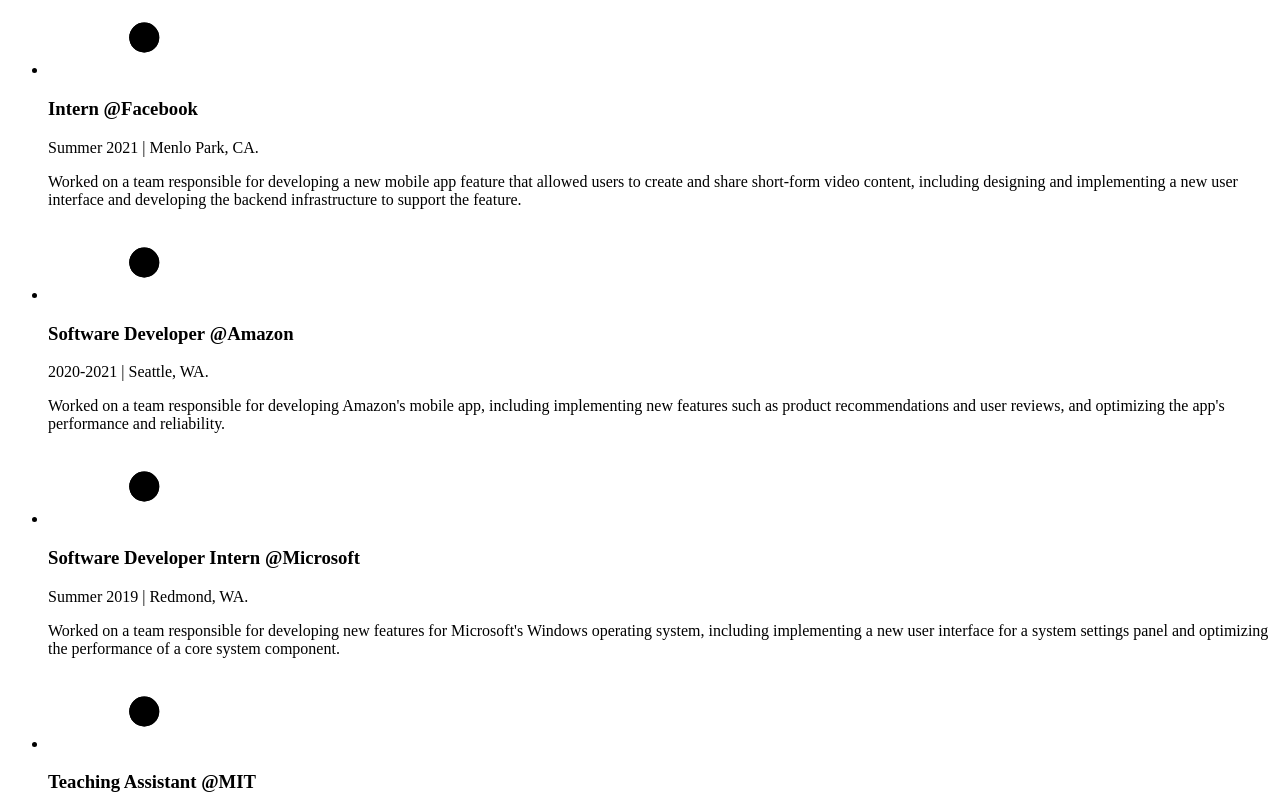
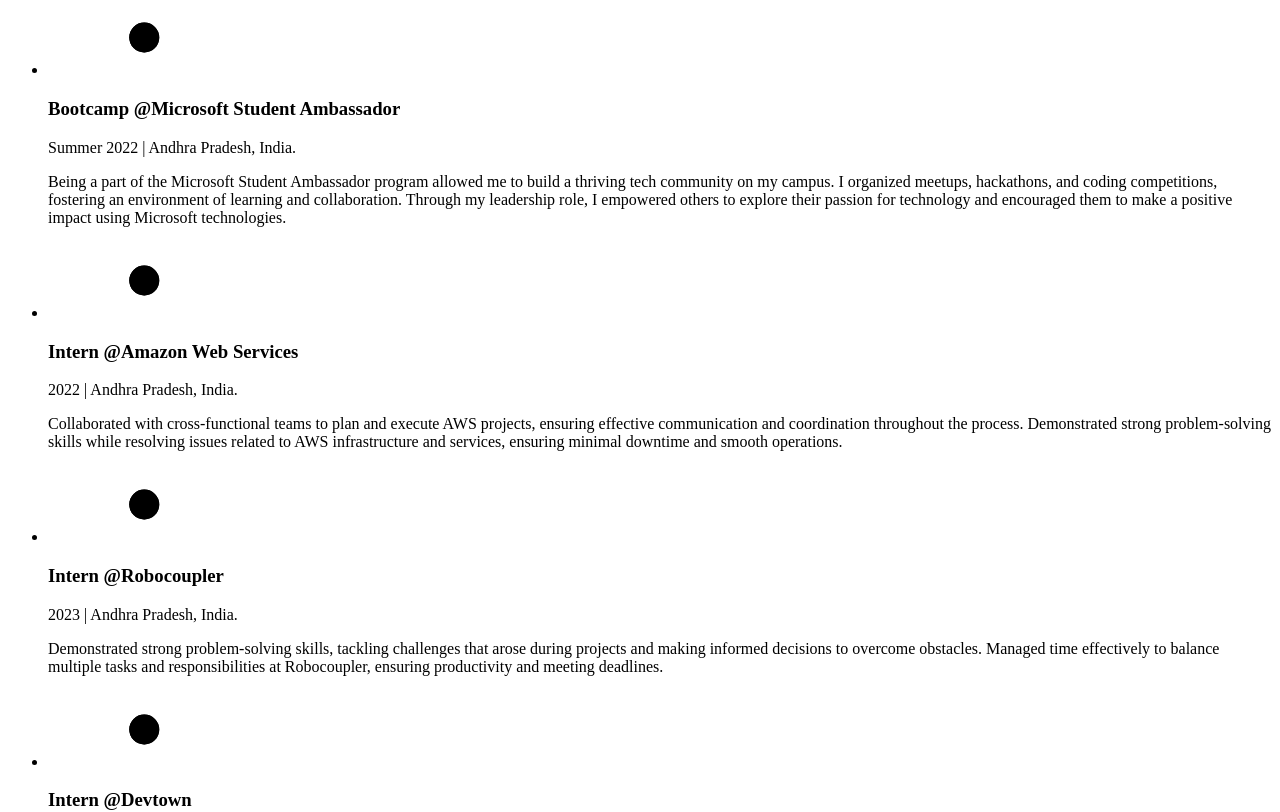
Before and after one commit to KSSaiTeja/NextJS-Portfolio-Website, a Next.js app: page /about in a window 1280 px wide. Shown: the part 3440-4252 px from the top of the page. Built offline with nearby package versions, Linux system fonts and the light colour scheme.

Commit message:
Experience Completed.. v1

```diff
--- a/src/components/Experience.js
+++ b/src/components/Experience.js
@@ -58,47 +58,47 @@
             position="Intern"
             company="Google Developers Group"
             time="2022"
-            address="Andhra Pradesh, India"
+            address="Andhra Pradesh, India."
             work="
             Working with Google Developers Group was an incredible experience for me. Being associated with Google, one of the leading tech companies globally, added immense credibility to my profile.
+
             I had the privilege to work on some exciting projects during my GDG internship. From ideation to implementation, I contributed to projects that had a positive impact within the tech community.
             "
           />
 
           <Details
-            position="Intern"
-            company="Facebook"
-            time="Summer 2021"
-            address="Menlo Park, CA."
-            work="Worked on a team responsible for developing a new mobile app feature that allowed users to create and share short-form video content, including designing and implementing a new user interface and developing the backend infrastructure to support the feature."
+            position="Bootcamp"
+            company="Microsoft Student Ambassador"
+            time="Summer 2022"
+            address="Andhra Pradesh, India."
+            work="Being a part of the Microsoft Student Ambassador program allowed me to build a thriving tech community on my campus. I organized meetups, hackathons, and coding competitions, fostering an environment of learning and collaboration. Through my leadership role, I empowered others to explore their passion for technology and encouraged them to make a positive impact using Microsoft technologies."
           />
 
           <Details
-            position="Software Developer"
-            company="Amazon"
-            time="2020-2021"
-            address="Seattle, WA."
-            work="Worked on a team responsible for developing Amazon's mobile app, including implementing new features such
-            as product recommendations and user reviews, and optimizing the app's performance and reliability."
+            position="Intern"
+            company="Amazon Web Services"
+            time="2022"
+            address="Andhra Pradesh, India."
+            work="
+            Collaborated with cross-functional teams to plan and execute AWS projects, ensuring effective communication and coordination throughout the process.
+            Demonstrated strong problem-solving skills while resolving issues related to AWS infrastructure and services, ensuring minimal downtime and smooth operations.
+            "
           />
 
           <Details
-            position="Software Developer Intern"
-            company="Microsoft"
-            time="Summer 2019"
-            address="Redmond, WA."
-            work="Worked on a team responsible for developing new features for Microsoft's Windows operating system,
-            including implementing a new user interface for a system settings panel and optimizing the performance of
-            a core system component."
+            position="Intern"
+            company="Robocoupler"
+            time="2023"
+            address="Andhra Pradesh, India."
+            work=" Demonstrated strong problem-solving skills, tackling challenges that arose during projects and making informed decisions to overcome obstacles. Managed time effectively to balance multiple tasks and responsibilities at Robocoupler, ensuring productivity and meeting deadlines."
           />
 
           <Details
-            position="Teaching Assistant"
-            company="MIT"
-            time="Fall 2018"
-            address="Massachusetts Ave, Cambridge, MA."
-            work="Assisted in teaching a course on computer programming, held office hours to help students with assignments,
-            and graded exams and assignments."
+            position="Intern"
+            company="Devtown"
+            time="2023"
+            address="Andhra Pradesh, India."
+            work="Demonstrated strong problem-solving skills, identifying challenges and finding creative solutions to overcome them. Proficiently identified and resolved technical issues and challenges during projects at Devtown, utilizing analytical skills and technical expertise to ensure smooth development and deployment processes."
           />
         </ul>
       </div>
```
